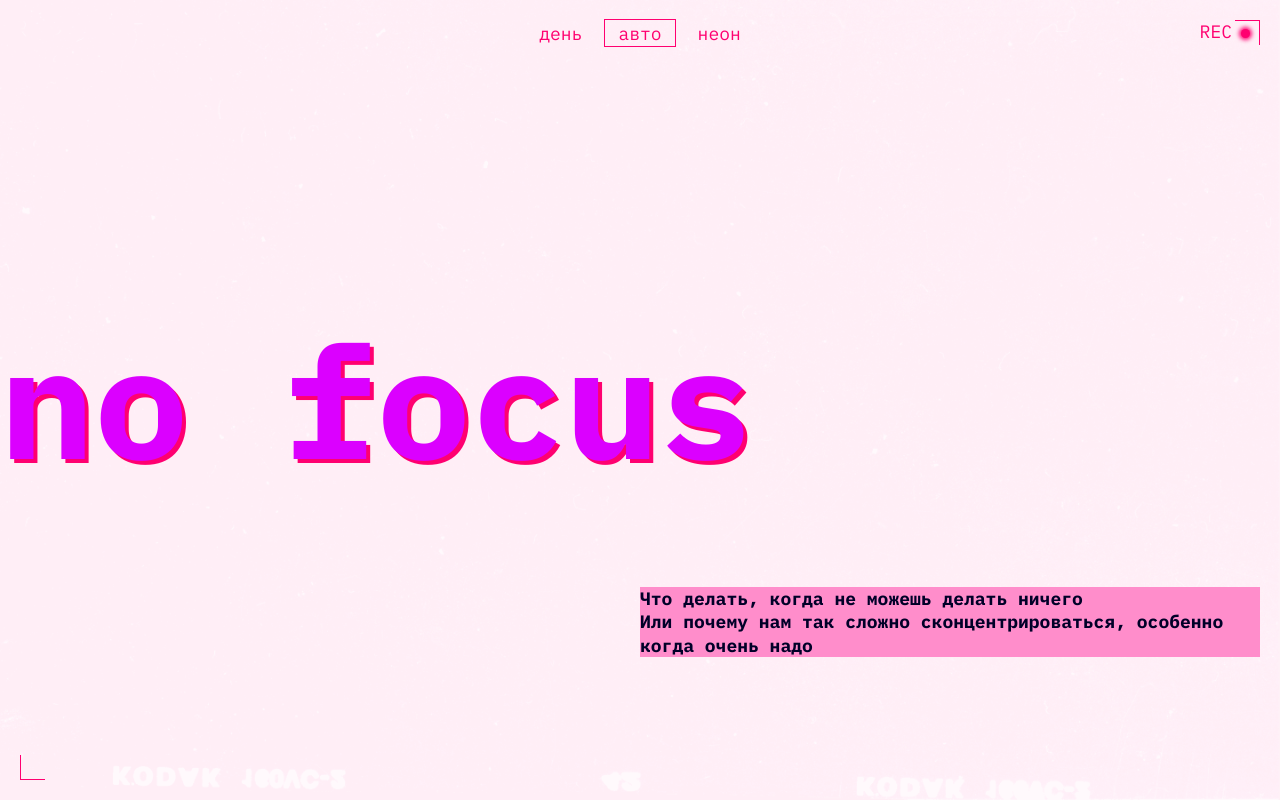
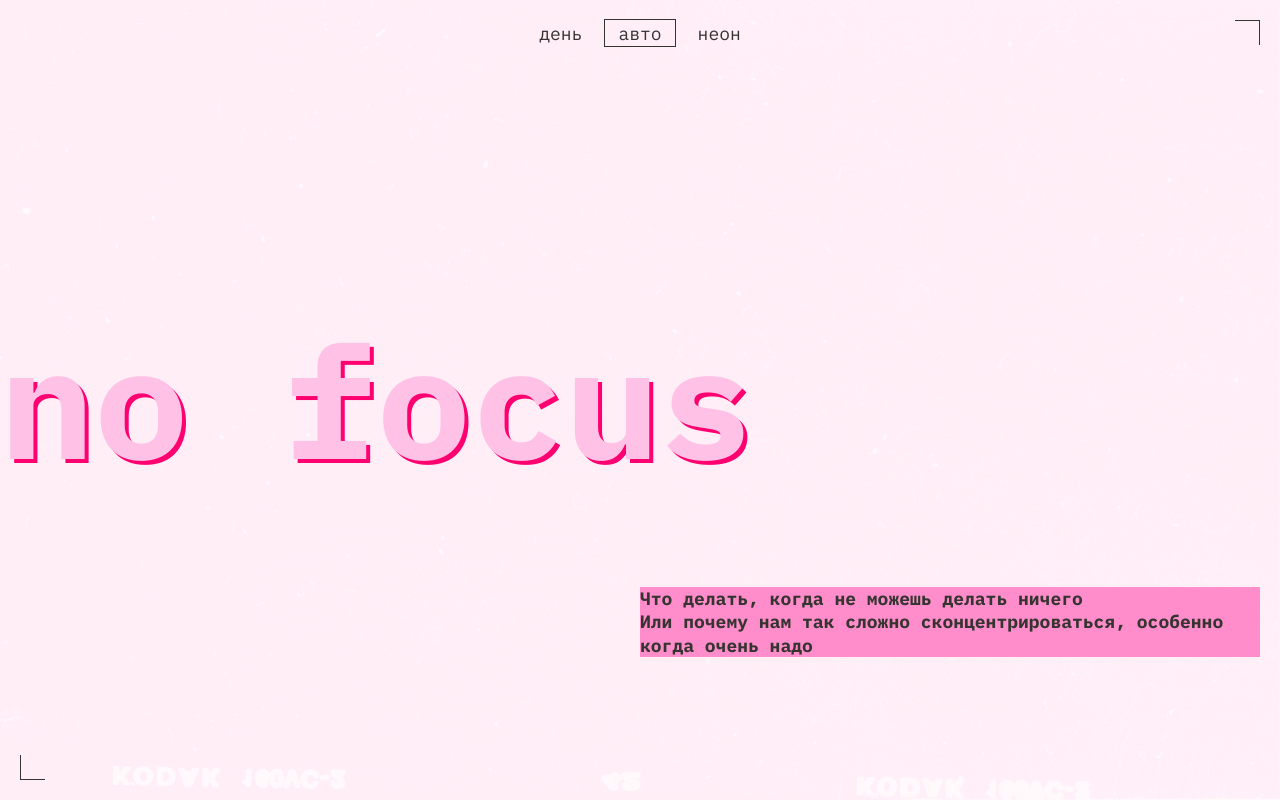
Before and after one commit to Alexxkowal/slozhno-sosredotochitsya-ad, a plain HTML site: page index.html in a window 1280 px wide. Shown: the top 800 px of the page. Drawn offline with Linux system fonts and the light colour scheme.

Commit message:
fourth try

```diff
--- a/styles/light.css
+++ b/styles/light.css
@@ -1,55 +1,33 @@
+/*
+  Специально для светлой темы при наличии класса.
+  Здесь окажутся стили, которые нужно переопределить принудительно,
+  переключая тему
+*/
+
 :root.theme-light {
-  --main-bg-color: #fff117;
   --main-text-color: #353430;
+  --bg-color: #fff1f7;
+  --button-color: #353430;
+  --button-hover-border: #32312d66;
+  --section-header-color: #353430;
+  --article-header-color: #353430;
+  --main-header-color: #ffc2e6;
   --accent-color: #ff8dcb;
-  --navigation-color: #353430;
-  --header-logo-color: #ffc2e6;
-  --footer-logo-color: #ffc2e6;
-  --main-heading-color: #353430;
-  --section-heading-color: #353430;
-}
-
-.theme-light .page {
-  background-image: url('../images/cover-image-light.png');
-}
-
-.theme-light .rec {
-  display: none;
-}
-
-.theme-light .header__theme-menu-button_active {
-  border-color: var(--navigation-color);
-}
-
-.theme-light .header__theme-menu-button:hover {
-  --navigation-hover-color: rgba(50, 49, 45, 0.4);
+  --bg-image: url("../images/cover-image-light.png");
+  --rec-type: none;
 }
 
 @media (prefers-color-scheme: light) {
   :root {
-    --main-bg-color: #ffffff;
     --main-text-color: #353430;
+    --bg-color: #fff1f7;
+    --button-color: #353430;
+    --button-hover-border: #32312d66;
+    --section-header-color: #353430;
+    --article-header-color: #353430;
+    --main-header-color: #ffc2e6;
     --accent-color: #ff8dcb;
-    --navigation-color: #353430;
-    --main-heading-color: #353430;
-    --section-heading-color: #353430;
-    --header-logo-color: #ffc2e6;
-    --footer-logo-color: #ffc2e6;
-  }
-
-  .page {
-    background-image: url('../images/cover-image-light.png');
-  }
-
-  .rec {
-    display: none;
-  }
-
-  .header__theme-menu-button_active {
-    border-color: var(--nav-color);
-  }
-
-  .header__theme-menu-button:hover {
-    --navigation-hover-color: rgba(50, 49, 45, 0.4);
+    --bg-image: url("../images/cover-image-light.png");
+    --rec-type: none;
   }
 }
```
Also changed, not shown: styles/globals.css (line endings or trailing spaces).
